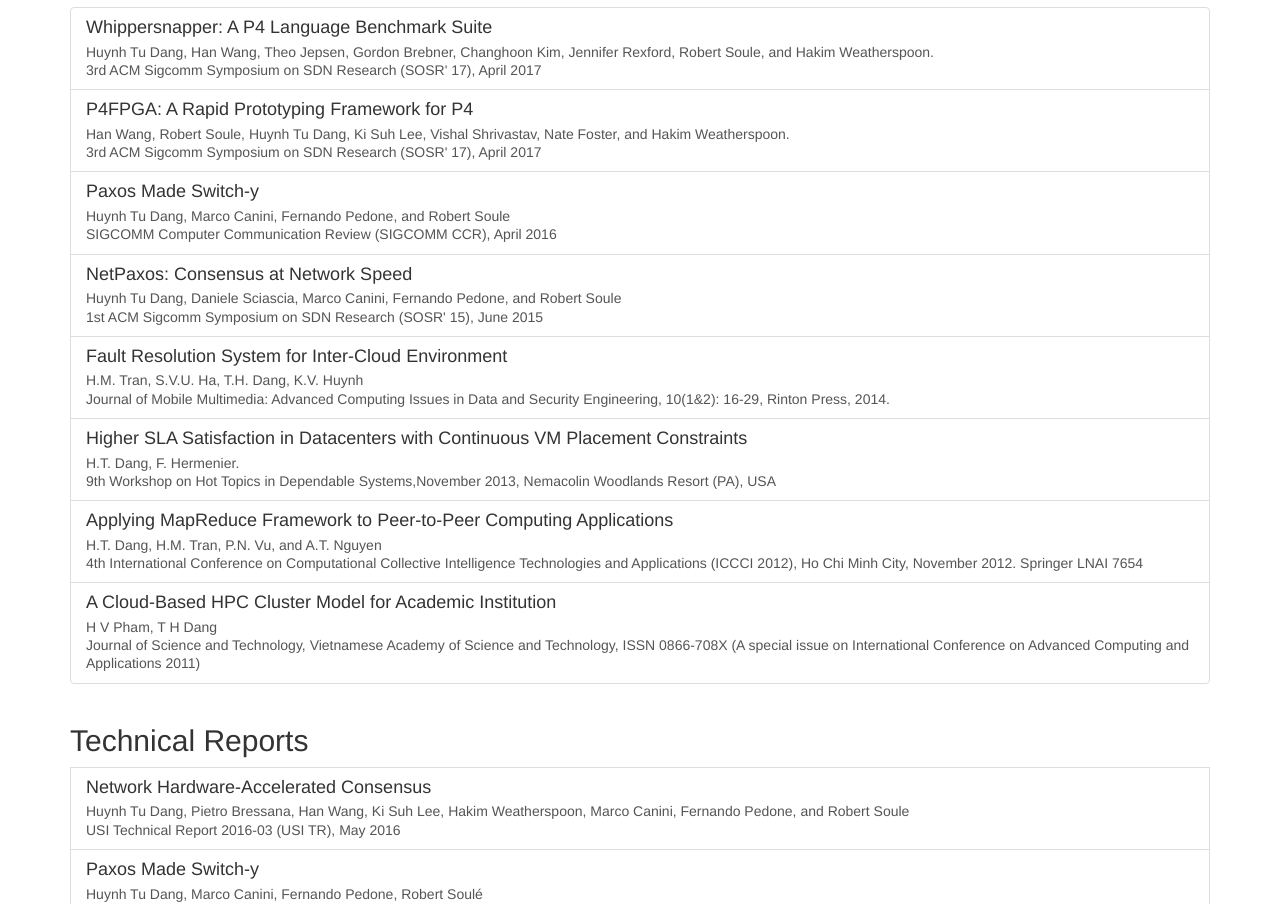
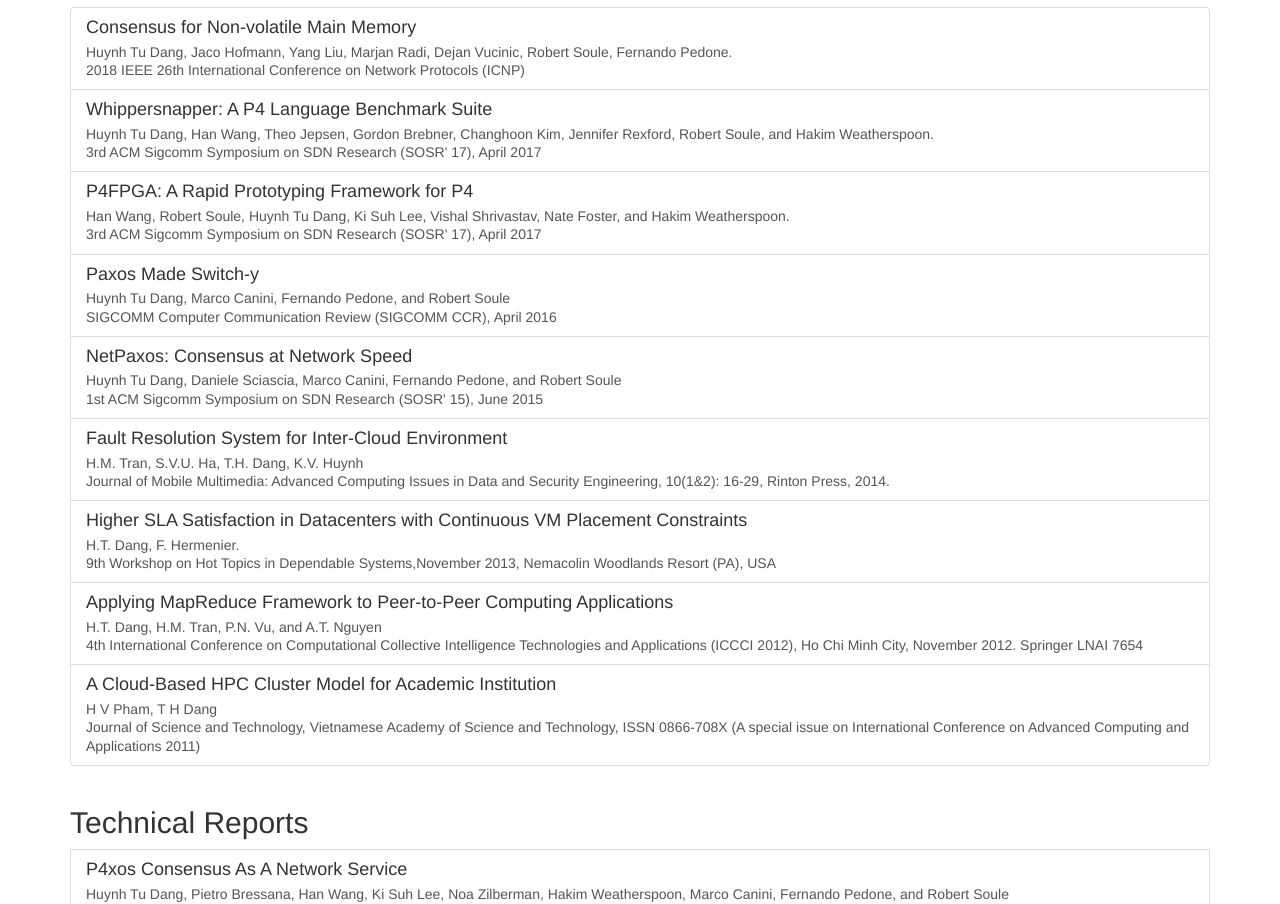
Before and after one commit to tudang/tudang.github.io, a plain HTML site: page publications.html in a window 1280 px wide. Shown: the part 128-1032 px from the top of the page. Drawn offline with nearby package versions, Linux system fonts and the light colour scheme.

Commit message:
Update homepage

```diff
--- a/publications.html
+++ b/publications.html
@@ -30,12 +30,17 @@
 <div class="container">
     <h2>Journals & Conferences</h2>
   <div class="list-group">
-    <a class="list-group-item" href="" target="_blank">
+    <a class="list-group-item" href="http://www.inf.usi.ch/faculty/soule/p4eu2018.pdf" target="_blank">
+      <h4 class="list-group-item-heading">Consensus for Non-volatile Main Memory</h4>
+      <p class="list-group-item-text">Huynh Tu Dang, Jaco Hofmann, Yang Liu, Marjan Radi, Dejan Vucinic, Robert Soule, Fernando Pedone.</p>
+      <p class="list-group-item-text">2018 IEEE 26th International Conference on Network Protocols (ICNP)</p>
+    </a>
+    <a class="list-group-item" href="https://www.cs.princeton.edu/~jrex/papers/whippersnapper17.pdf" target="_blank">
       <h4 class="list-group-item-heading">Whippersnapper: A P4 Language Benchmark Suite</h4>
       <p class="list-group-item-text">Huynh Tu Dang, Han Wang, Theo Jepsen, Gordon Brebner, Changhoon Kim, Jennifer Rexford, Robert Soule, and Hakim Weatherspoon.</p>
       <p class="list-group-item-text">3rd ACM Sigcomm Symposium on SDN Research (SOSR' 17), April 2017</p>
     </a>
-    <a class="list-group-item" href="" target="_blank">
+    <a class="list-group-item" href="https://www.cs.cornell.edu/~jnfoster/papers/p4fpga.pdf" target="_blank">
       <h4 class="list-group-item-heading">P4FPGA: A Rapid Prototyping Framework for P4</h4>
       <p class="list-group-item-text">Han Wang, Robert Soule, Huynh Tu Dang, Ki Suh Lee, Vishal Shrivastav, Nate Foster, and Hakim Weatherspoon.</p>
       <p class="list-group-item-text">3rd ACM Sigcomm Symposium on SDN Research (SOSR' 17), April 2017</p>
@@ -86,6 +91,11 @@
 
 <div class="container">
     <h2>Technical Reports</h2>
+    <a class="list-group-item" href="https://pdfs.semanticscholar.org/b146/9ab10b80f36cef02832bfe12d91f5058bb99.pdf" target="_blank">
+      <h4 class="list-group-item-heading">P4xos Consensus As A Network Service</h4>
+      <p class="list-group-item-text">Huynh Tu Dang, Pietro Bressana, Han Wang, Ki Suh Lee, Noa Zilberman, Hakim Weatherspoon, Marco Canini, Fernando Pedone, and Robert Soule</p>
+      <p class="list-group-item-text">USI Technical Report 2018-01 (USI TR), January 2018</p>
+    </a>
     <a class="list-group-item" href="http://www.inf.usi.ch/faculty/soule/usi-tr-2016-03.pdf" target="_blank">
       <h4 class="list-group-item-heading">Network Hardware-Accelerated Consensus</h4>
       <p class="list-group-item-text">Huynh Tu Dang, Pietro Bressana, Han Wang, Ki Suh Lee, Hakim Weatherspoon, Marco Canini, Fernando Pedone, and Robert Soule</p>
```
Also changed, not shown: index.html (+6 -10 lines), system.html (+1 -0 lines), 1 other file.
